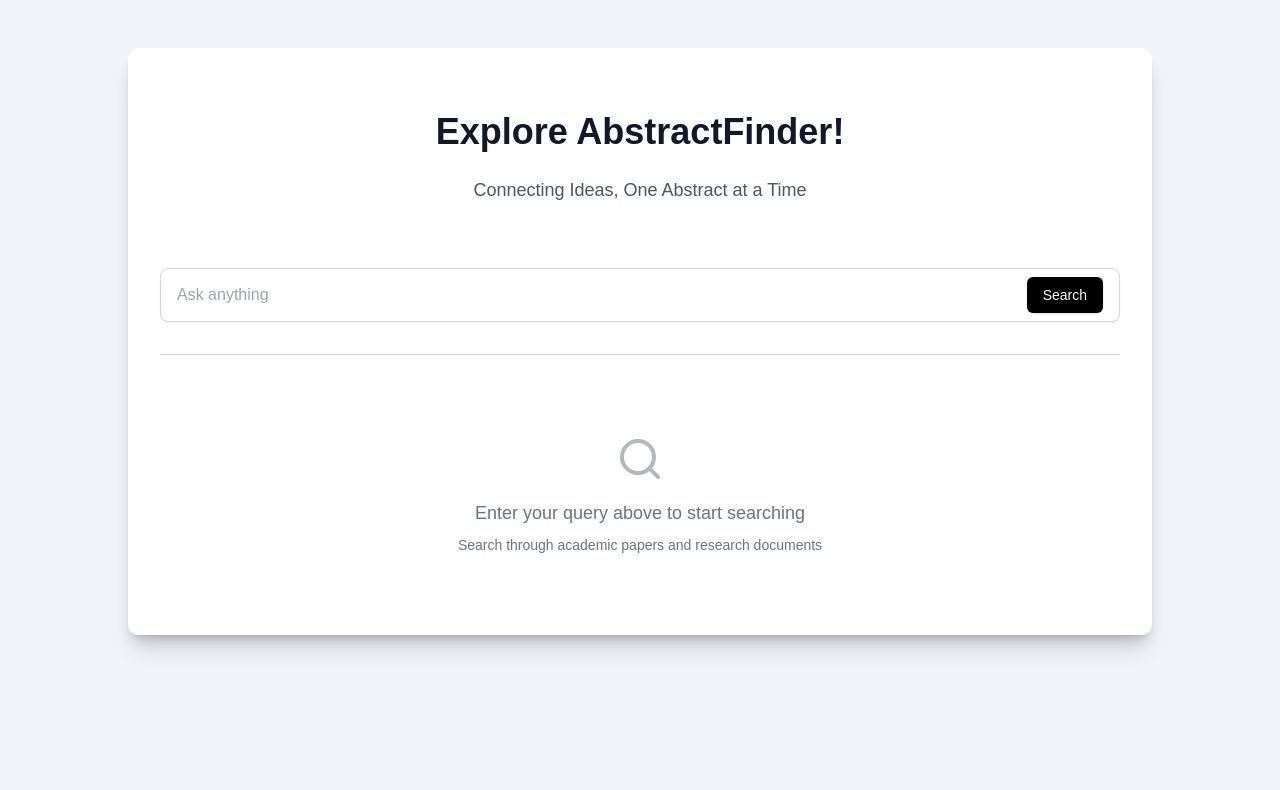
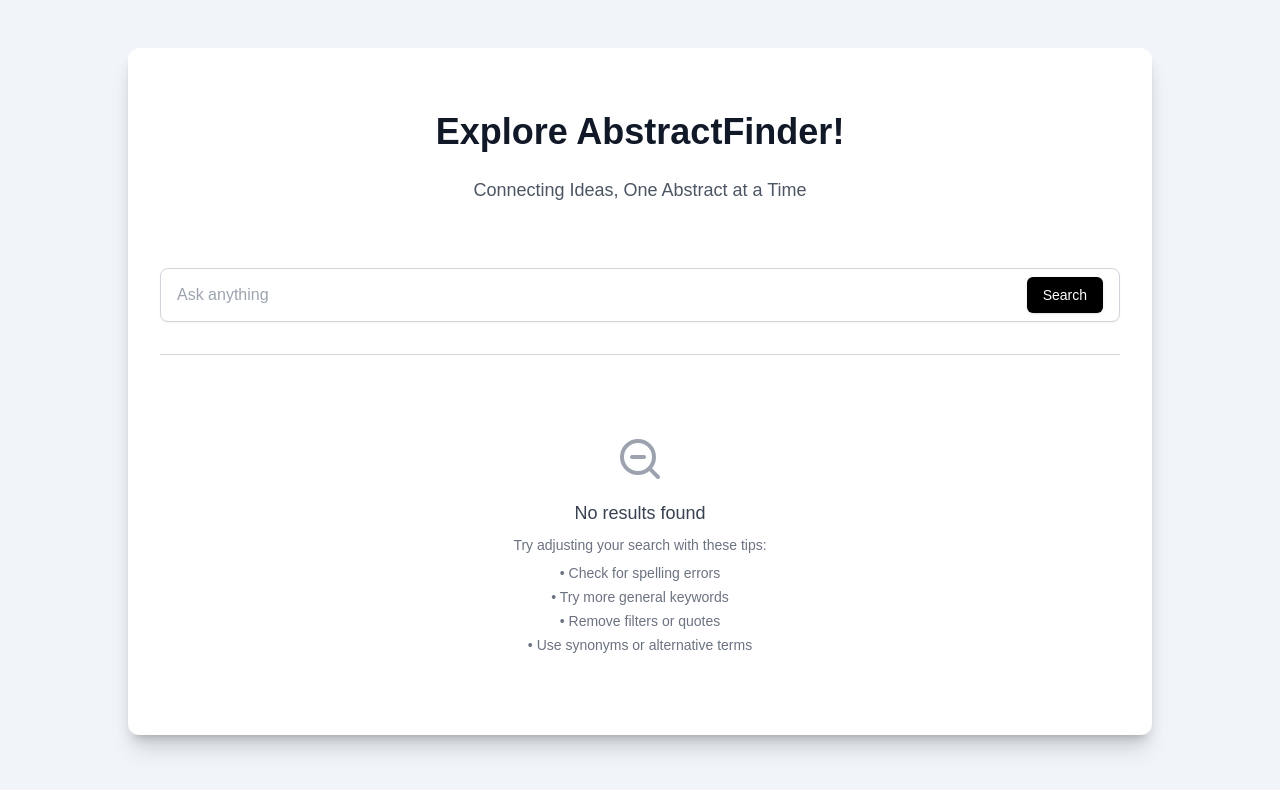
Before and after one commit to eryawww/AbstractFinder_IR, a Next.js app: page / in a window 1280 px wide. Shown: the top 790 px of the page. Built offline with nearby package versions, Linux system fonts and the light colour scheme.

Commit message:
Finishing on frontend

```diff
--- a/src/components/search/SearchResults.tsx
+++ b/src/components/search/SearchResults.tsx
@@ -1,4 +1,3 @@
-// components/search/SearchResults.tsx
 import { useEffect, useState } from "react"
 import { SearchResultCard } from "@/components/ui/cards/SearchResultCard"
 import { Timer } from "@/components/ui/Timer"
@@ -17,26 +16,6 @@ interface SearchResultsProps {
   searchQuery?: string
 }
 
-const InitialState = () => (
-  <div className="flex flex-col items-center justify-center py-12 text-gray-500">
-    <div className="w-12 h-12 mb-4 opacity-50">
-      <svg
-        viewBox="0 0 24 24"
-        fill="none"
-        stroke="currentColor"
-        strokeWidth="2"
-        strokeLinecap="round"
-        strokeLinejoin="round"
-      >
-        <circle cx="11" cy="11" r="8" />
-        <path d="m21 21-4.3-4.3" />
-      </svg>
-    </div>
-    <p className="text-lg">Enter your query above to start searching</p>
-    <p className="text-sm mt-2">Search through academic papers and research documents</p>
-  </div>
-)
-
 export const SearchResults = ({
   documents,
   loading,
@@ -45,7 +24,6 @@ export const SearchResults = ({
 }: SearchResultsProps) => {
   const [currentPage, setCurrentPage] = useState(1)
 
-  // Reset to first page when documents change
   useEffect(() => {
     setCurrentPage(1)
   }, [documents])
@@ -55,9 +33,8 @@ export const SearchResults = ({
   const endIndex = startIndex + ITEMS_PER_PAGE
   const currentDocuments = documents.slice(startIndex, endIndex)
 
-  // Show initial state if user hasn't searched yet
   if (!hasSearched && !loading) {
-    return <InitialState />
+    return <NoResultsState />
   }
 
   return (
@@ -76,12 +53,20 @@ export const SearchResults = ({
         <NoResultsState searchQuery={searchQuery} />
       ) : (
         <>
-          {currentDocuments.map((document, index) => (
-            <SearchResultCard
-              document={document}
-              key={`${document.docid}-${index}`}
-            />
-          ))}
+          <div className="space-y-4">
+            {currentDocuments.map((document, index) => (
+              <div
+                key={`${document.docid}-${index}`}
+                className="transition-all duration-300"
+                style={{
+                  animationDelay: `${index * 100}ms`,
+                  opacity: loading ? 0 : 1,
+                }}
+              >
+                <SearchResultCard document={document} />
+              </div>
+            ))}
+          </div>
           {totalPages > 1 && (
             <Pagination
               currentPage={currentPage}
--- a/src/components/ui/cards/LlmCard.tsx
+++ b/src/components/ui/cards/LlmCard.tsx
@@ -10,13 +10,21 @@ interface LlmCardProps {
 
 export const LlmCard = React.forwardRef<HTMLDivElement, LlmCardProps>(
   ({ answer, isLoading = false, className, ...props }, ref) => (
-    <Card ref={ref} className={cn("w-full", className)} {...props}>
+    <Card
+      ref={ref}
+      className={cn(
+        "w-full",
+        !isLoading && "animate-in fade-in-0 slide-in-from-bottom-8 duration-500 motion-safe:transition-all motion-safe:ease-out",
+        className
+      )}
+      {...props}
+    >
       <CardHeader>
         <CardTitle>
           {isLoading ? (
             <div className="h-6 w-24 bg-gray-200 rounded animate-pulse" />
           ) : (
-            "Assistant"
+            "Retrieval Summarization"
           )}
         </CardTitle>
         <CardDescription>
--- a/src/components/ui/cards/SearchResultCard.tsx
+++ b/src/components/ui/cards/SearchResultCard.tsx
@@ -12,17 +12,28 @@ export const SearchResultCard = React.forwardRef<HTMLDivElement, ResultCardProps
     }
 
     return (
-      <Card ref={ref} className={cn("w-full", className)} {...props}>
+      <Card
+        ref={ref}
+        className={cn(
+          "w-full animate-in fade-in-0 slide-in-from-bottom-8 duration-500",
+          "motion-safe:transition-all motion-safe:ease-out",
+          className
+        )}
+        {...props}
+      >
         <CardHeader>
           <CardTitle>{document.title}</CardTitle>
         </CardHeader>
         <CardContent>
           <div className="relative overflow-hidden">
-            <p className="text-gray-700 leading-relaxed">{truncateText(document.text, 50)}</p>
+            <p className="text-gray-700 leading-relaxed">
+              {truncateText(document.text, 50)}
+            </p>
           </div>
         </CardContent>
       </Card>
     )
   }
 )
+
 SearchResultCard.displayName = "SearchResultCard"
--- a/src/hooks/useSearch.ts
+++ b/src/hooks/useSearch.ts
@@ -46,18 +46,19 @@ export const useSearch = () => {
 
     try {
       const response = await fetch(SEARCH_ENDPOINT(query))
+      const data = await response.json()
+
+      if (data.original?.results?.length === 0 && data.refined?.results?.length === 0) {
+        setOriginalDocuments([])
+        setRefinedDocuments([])
+        setLlmAnswer("")
+        setError(null)
+        return
+      }
 
       if (!response.ok) {
-        // Only set error if it's a server error, not for no results
-        if (response.status === 404) {
-          setOriginalDocuments([])
-          setRefinedDocuments([])
-          return
-        }
-        throw new Error(`Search failed: ${response.statusText}`)
+        throw new Error(data.message || 'An error occurred during search')
       }
-
-      const data: SearchResponse = await response.json()
 
       const original = data.original.results.map(RetrievedDocument.parse)
       const refined = data.refined.results.map(RetrievedDocument.parse)
@@ -78,6 +79,7 @@ export const useSearch = () => {
 
     } catch (err) {
       const errorMessage = err instanceof Error ? err.message : 'An error occurred during search'
+      console.error('Search error:', err)
       setError(errorMessage)
       setLlmAnswer("")
       setOriginalDocuments([])
```
